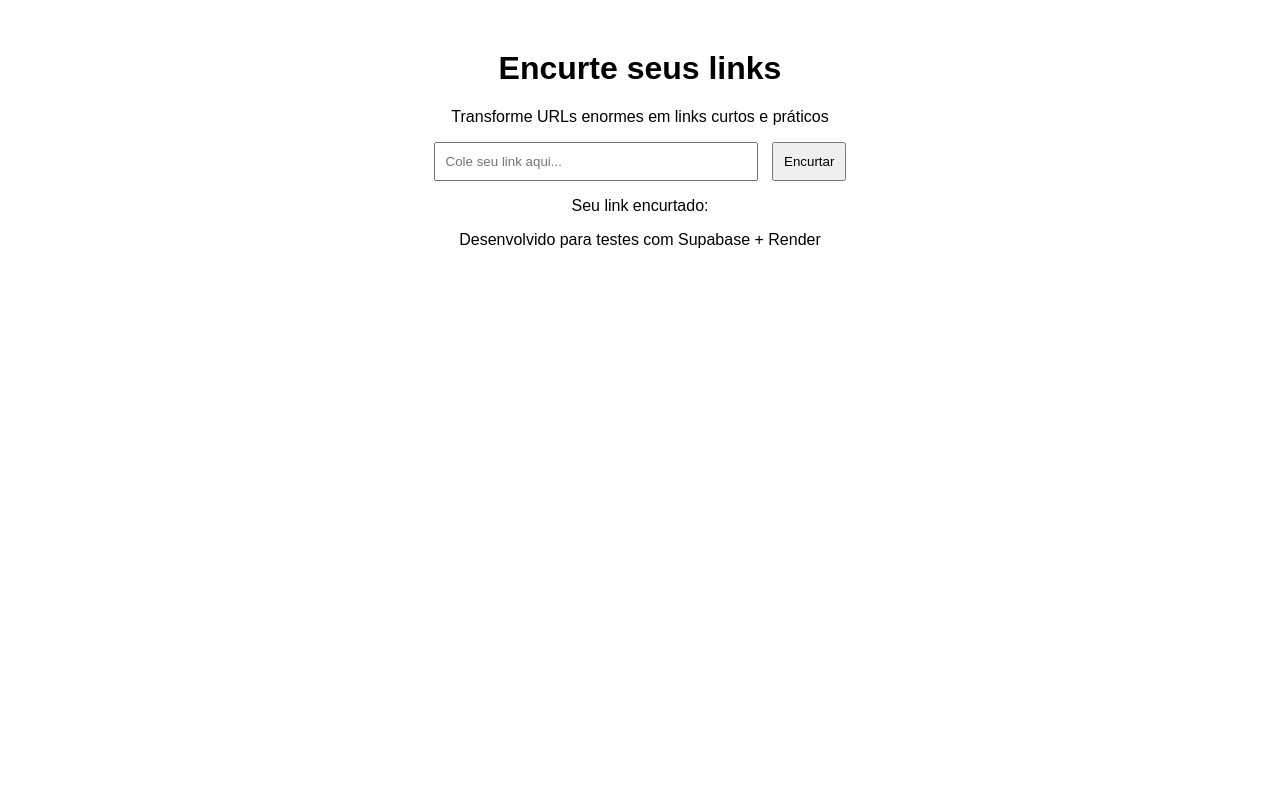
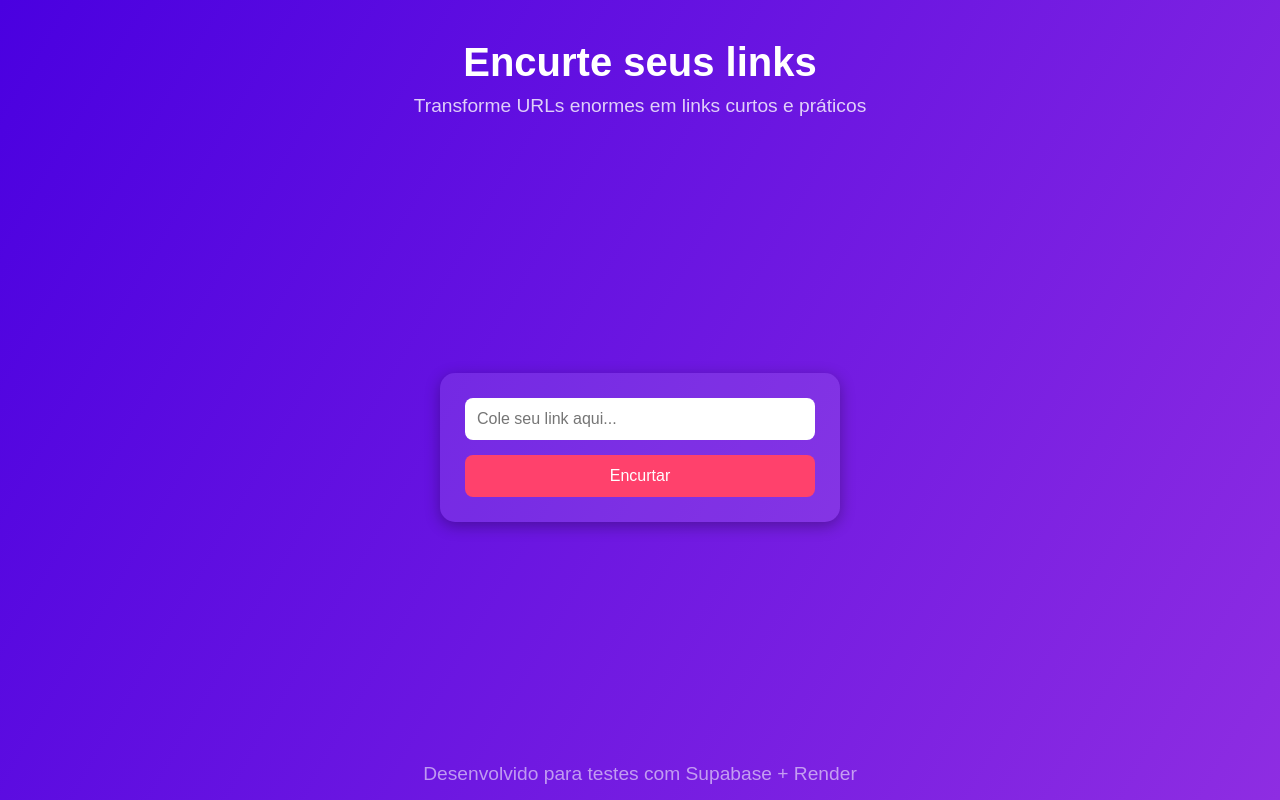
Before and after one commit to joaoalfredo18/encurtador, a website: page public/index.html in a window 1280 px wide. Drawn offline with Linux system fonts and the light colour scheme.

Commit message:
Update style.css

```diff
--- a/public/style.css
+++ b/public/style.css
@@ -1,14 +1,117 @@
+* {
+    margin: 0;
+    padding: 0;
+    box-sizing: border-box;
+    font-family: Arial, Helvetica, sans-serif;
+}
+
 body {
-    font-family: Arial, sans-serif;
+    background: linear-gradient(120deg, #4A00E0, #8E2DE2);
+    color: #fff;
+    display: flex;
+    flex-direction: column;
+    min-height: 100vh;
+}
+
+header {
     text-align: center;
-    margin-top: 50px;
+    padding: 40px 20px;
+    animation: fadeIn 1.5s ease-in-out;
 }
+
+h1 {
+    font-size: 2.5rem;
+}
+
+p {
+    font-size: 1.2rem;
+    margin-top: 10px;
+    opacity: 0.8;
+}
+
+main {
+    flex: 1;
+    display: flex;
+    flex-direction: column;
+    align-items: center;
+    justify-content: center;
+    padding: 20px;
+}
+
+form {
+    display: flex;
+    flex-direction: column;
+    gap: 15px;
+    width: 100%;
+    max-width: 400px;
+    background: rgba(255, 255, 255, 0.1);
+    padding: 25px;
+    border-radius: 15px;
+    box-shadow: 0 4px 15px rgba(0,0,0,0.3);
+    animation: slideUp 1.2s ease-in-out;
+}
+
 input {
-    padding: 10px;
-    width: 300px;
+    padding: 12px;
+    font-size: 1rem;
+    border: none;
+    border-radius: 8px;
+    outline: none;
 }
+
 button {
-    padding: 10px;
-    margin-left: 10px;
+    padding: 12px;
+    font-size: 1rem;
+    background: #FF416C;
+    color: #fff;
+    border: none;
+    border-radius: 8px;
     cursor: pointer;
+    transition: 0.3s;
 }
+
+button:hover {
+    background: #FF4B2B;
+}
+
+#resultado {
+    margin-top: 20px;
+    text-align: center;
+    background: rgba(0, 0, 0, 0.3);
+    padding: 15px;
+    border-radius: 10px;
+    animation: fadeIn 1.2s ease-in-out;
+}
+
+#resultado a {
+    color: #FFD700;
+    text-decoration: none;
+    font-weight: bold;
+}
+
+.oculto {
+    display: none;
+}
+
+footer {
+    text-align: center;
+    padding: 15px;
+    font-size: 0.9rem;
+    opacity: 0.7;
+}
+
+@keyframes fadeIn {
+    from { opacity: 0; }
+    to { opacity: 1; }
+}
+
+@keyframes slideUp {
+    from { transform: translateY(50px); opacity: 0; }
+    to { transform: translateY(0); opacity: 1; }
+}
+
+@media (max-width: 600px) {
+    h1 { font-size: 2rem; }
+    p { font-size: 1rem; }
+    form { padding: 20px; }
+}
```
